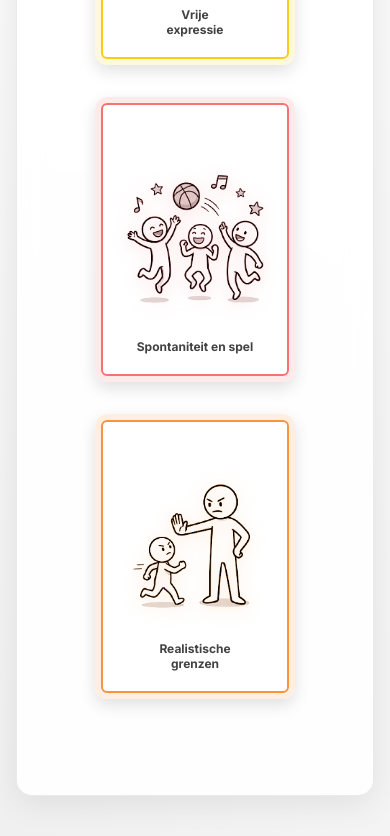
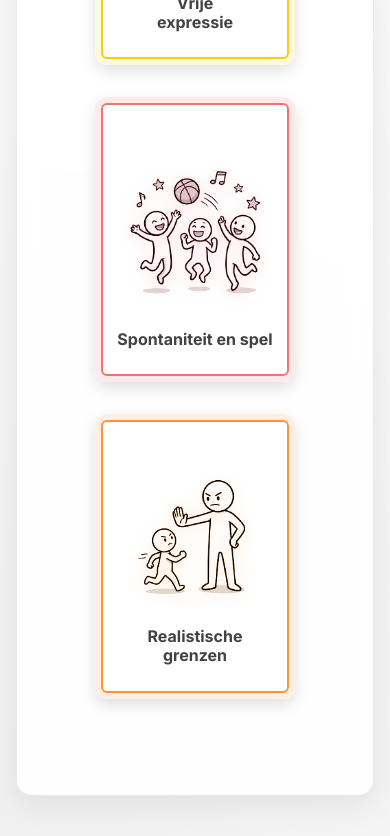
Before and after one commit to radder1972/STA, a React (Vite) app: page / in a window 390 px wide. Both pictures are taken after a click on the button "Bekijk alle theoriekaarten". Shown: the part 1650-2486 px from the top of the page. Built offline with nearby package versions, Linux system fonts and the light colour scheme.

Commit message:
Scale SchemaCard content responsively to card width

```diff
--- a/package.json
+++ b/package.json
@@ -1,7 +1,7 @@
 {
   "name": "schema-therapy-app",
   "private": true,
-  "version": "2.6.107",
+  "version": "2.6.108",
   "type": "module",
   "scripts": {
     "dev": "vite",
--- a/src/components/SchemaCard.jsx
+++ b/src/components/SchemaCard.jsx
@@ -45,6 +45,9 @@ const SchemaCard = ({
     }
   };
 
+  const widthNum = parseFloat(width) || 150;
+  const s = widthNum / 150;
+
   const isInteractive = flipOnClick || onClick;
 
   return (
@@ -58,22 +61,22 @@ const SchemaCard = ({
             <img src={src} alt={title} style={{ width: '100%', height: '100%', objectFit: 'contain', ...imageStyle }} />
           </div>
           {title && (
-            <div style={{ textAlign: 'center', fontSize: '0.75rem', fontWeight: 'bold', margin: '4px 0 16px 0', lineHeight: '1.2' }}>
+            <div style={{ textAlign: 'center', fontSize: `${0.75 * s}rem`, fontWeight: 'bold', margin: `${4 * s}px 0 ${16 * s}px 0`, lineHeight: '1.2' }}>
               {formatCardTitle(title)}
             </div>
           )}
         </div>
 
         {/* Back */}
-        <div className="card-face-back playing-card" onClick={handleFlip} style={{ display: 'flex', flexDirection: 'column', cursor: flipOnClick || onClick ? 'pointer' : 'default', padding: '12px', background: 'white', boxSizing: 'border-box' }}>
+        <div className="card-face-back playing-card" onClick={handleFlip} style={{ display: 'flex', flexDirection: 'column', cursor: flipOnClick || onClick ? 'pointer' : 'default', padding: `${12 * s}px`, background: 'white', boxSizing: 'border-box' }}>
           <CardInnerBorder color={color} />
-          <div style={{ flex: 1, overflow: 'hidden', display: 'flex', flexDirection: 'column', padding: '0 6px' }}>
+          <div style={{ flex: 1, overflow: 'hidden', display: 'flex', flexDirection: 'column', padding: `0 ${6 * s}px` }}>
             {title && (
-              <h4 style={{ fontSize: '0.75rem', marginTop: '12px', marginBottom: '6px', lineHeight: '1.2', display: 'flex', alignItems: 'center', justifyContent: 'center', textAlign: 'center' }}>
+              <h4 style={{ fontSize: `${0.75 * s}rem`, marginTop: `${12 * s}px`, marginBottom: `${6 * s}px`, lineHeight: '1.2', display: 'flex', alignItems: 'center', justifyContent: 'center', textAlign: 'center' }}>
                 {title}
               </h4>
             )}
-            <p style={{ fontSize: '0.6rem', lineHeight: '1.3', overflow: 'hidden', display: '-webkit-box', WebkitLineClamp: 9, WebkitBoxOrient: 'vertical', margin: 0, paddingBottom: '6px' }}>
+            <p style={{ fontSize: `${0.6 * s}rem`, lineHeight: '1.3', overflow: 'hidden', display: '-webkit-box', WebkitLineClamp: 9, WebkitBoxOrient: 'vertical', margin: 0, paddingBottom: `${6 * s}px` }}>
               {description || (title ? 'Geen theorie beschikbaar.' : '')}
             </p>
           </div>
```
